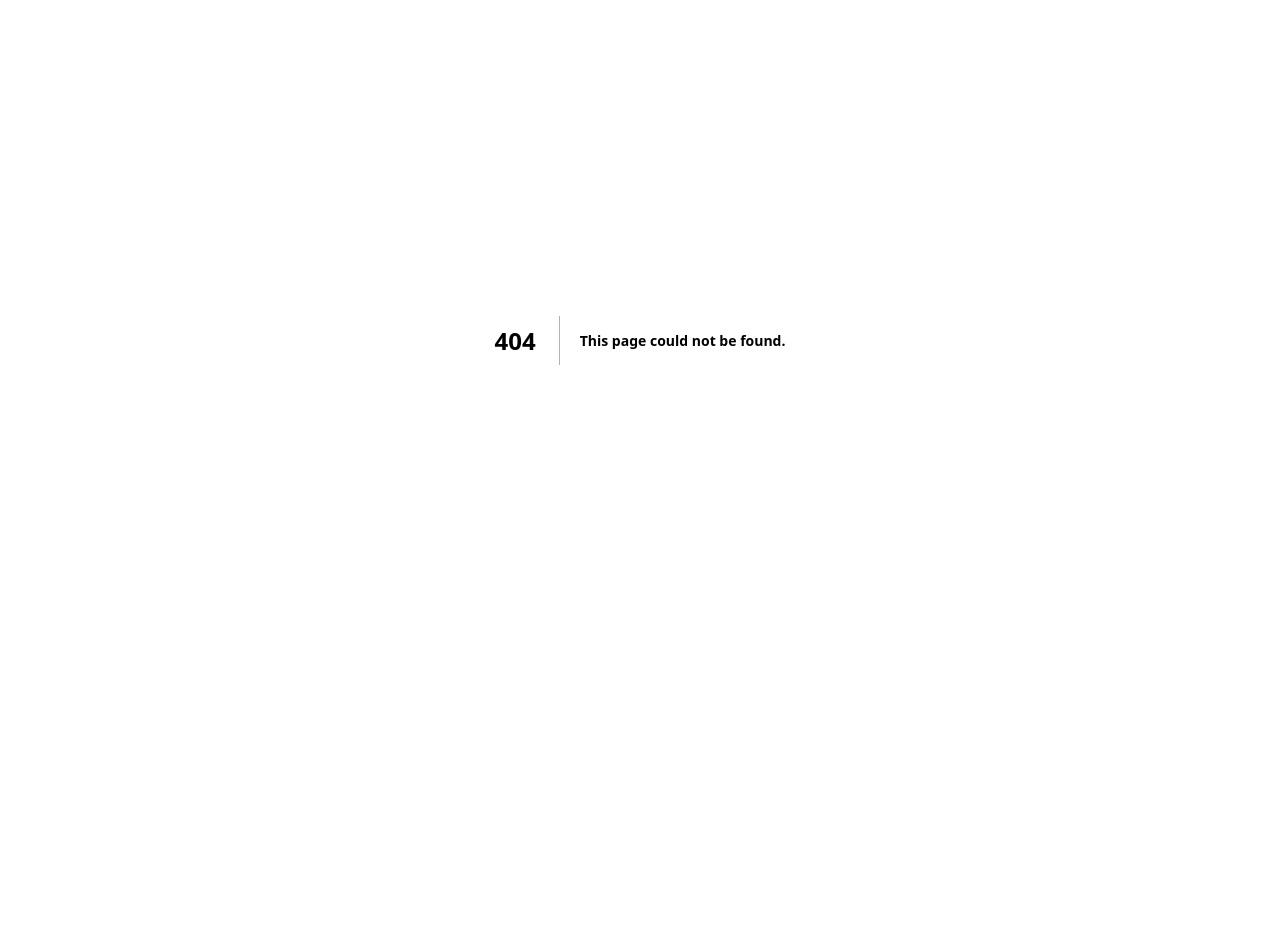
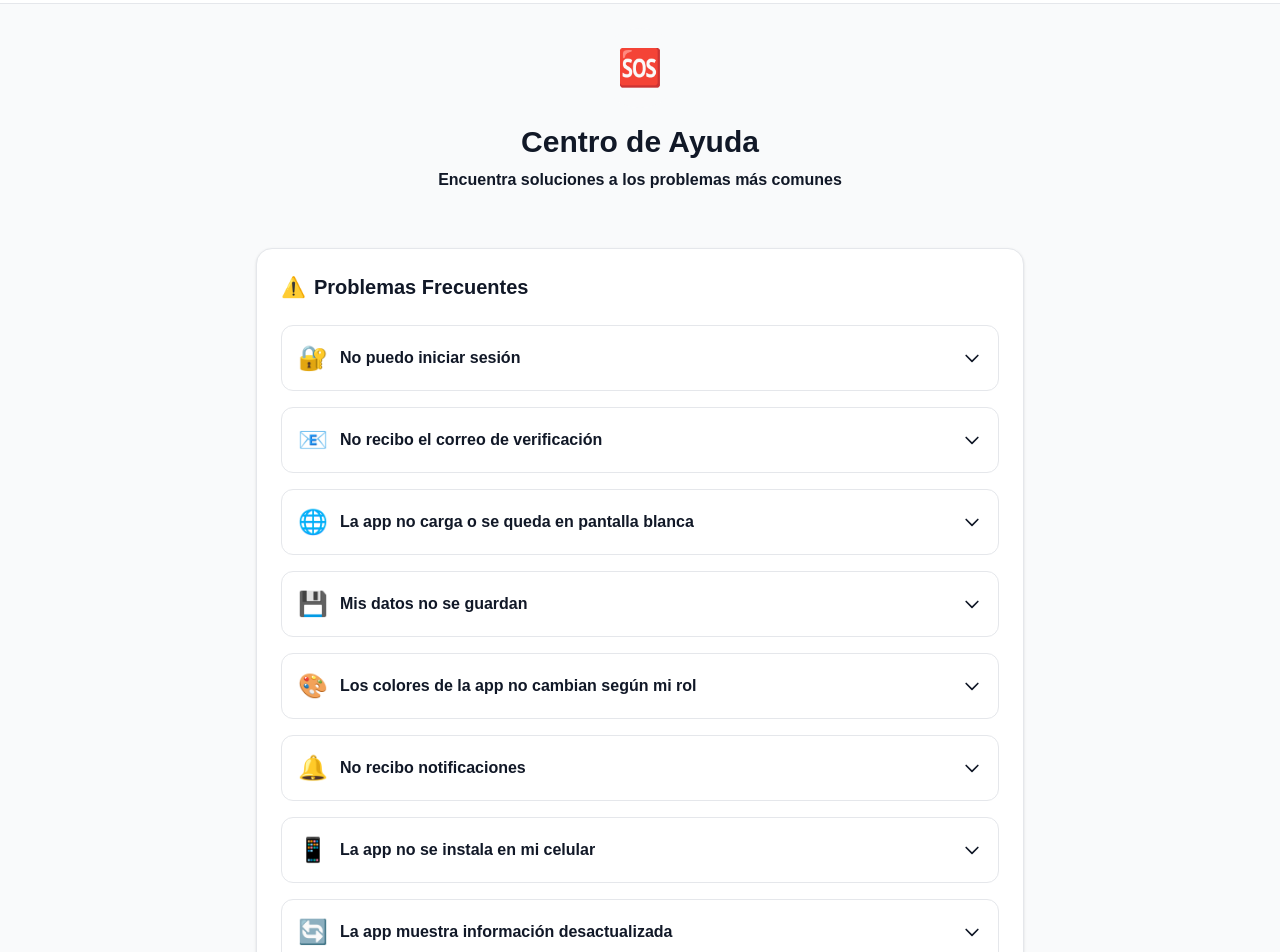
Before and after one commit to vargasabarcavictormanuel073-jpg/Planiverse, a Next.js app in the folder AppNylaMovil/: page /help in a window 1280 px wide. Before the commit this address had no page. Shown: the part 60-1012 px from the top of the page. Before the commit the page ends 800 px from the top, so only its background shows below. Built offline with nearby package versions, Linux system fonts and the light colour scheme; no server answers.

Commit message:
fix: color flash on load + add help page with common errors and support contact

```diff
--- /dev/null
+++ b/AppNylaMovil/app/help/page.tsx
@@ -0,0 +1,172 @@
+'use client';
+
+import AppLayout from '@/components/layout/AppLayout';
+
+const ERRORES_COMUNES = [
+  {
+    emoji: '🔐',
+    titulo: 'No puedo iniciar sesión',
+    descripcion: 'Verifica que tu correo y contraseña sean correctos. Si olvidaste tu contraseña, cierra la app, vuelve a abrirla y usa la opción "¿Olvidaste tu contraseña?" en la pantalla de inicio.',
+  },
+  {
+    emoji: '📧',
+    titulo: 'No recibo el correo de verificación',
+    descripcion: 'Revisa tu carpeta de spam o correo no deseado. Si no aparece, espera unos minutos e intenta reenviar el correo desde la pantalla de inicio de sesión.',
+  },
+  {
+    emoji: '🌐',
+    titulo: 'La app no carga o se queda en pantalla blanca',
+    descripcion: 'Verifica tu conexión a internet. Si el problema persiste, recarga la página (en web) o cierra y vuelve a abrir la app. También puedes limpiar el caché del navegador.',
+  },
+  {
+    emoji: '💾',
+    titulo: 'Mis datos no se guardan',
+    descripcion: 'Asegúrate de tener conexión a internet al guardar. Los datos se sincronizan con la nube en tiempo real. Si usas modo privado/incógnito, los datos no se guardarán localmente.',
+  },
+  {
+    emoji: '🎨',
+    titulo: 'Los colores de la app no cambian según mi rol',
+    descripcion: 'Recarga la página una vez después de iniciar sesión. Los colores se aplican automáticamente según tu rol (Estudiante, Maestro u Otro) al cargar la aplicación.',
+  },
+  {
+    emoji: '🔔',
+    titulo: 'No recibo notificaciones',
+    descripcion: 'Asegúrate de haber aceptado los permisos de notificaciones cuando la app lo solicitó. En tu dispositivo, ve a Configuración > Notificaciones > Planiverse y actívalas.',
+  },
+  {
+    emoji: '📱',
+    titulo: 'La app no se instala en mi celular',
+    descripcion: 'Planiverse es una PWA (app web progresiva). En Android, abre la app en Chrome y toca "Agregar a pantalla de inicio". En iPhone, usa Safari y toca el botón Compartir > "Añadir a pantalla de inicio".',
+  },
+  {
+    emoji: '🔄',
+    titulo: 'La app muestra información desactualizada',
+    descripcion: 'Recarga la página o cierra y vuelve a abrir la app. Si el problema persiste, cierra sesión, vuelve a iniciarla y los datos se sincronizarán desde la nube.',
+  },
+  {
+    emoji: '❌',
+    titulo: 'Error al crear mi cuenta',
+    descripcion: 'Verifica que tu correo sea válido y que la contraseña tenga al menos 6 caracteres. Si el correo ya está registrado, intenta iniciar sesión en lugar de crear una cuenta nueva.',
+  },
+  {
+    emoji: '🚪',
+    titulo: 'No puedo cerrar sesión',
+    descripcion: 'Abre el menú lateral (ícono de tres líneas arriba a la izquierda) y toca "Cerrar sesión" al final del menú. Si no funciona, limpia el caché del navegador.',
+  },
+];
+
+export default function HelpPage() {
+  return (
+    <AppLayout title="Ayuda">
+      <div className="max-w-3xl mx-auto space-y-8">
+
+        {/* Encabezado */}
+        <div className="text-center py-6">
+          <div
+            className="w-20 h-20 rounded-full flex items-center justify-center text-4xl mx-auto mb-4"
+            style={{ backgroundColor: 'var(--color-background)' }}
+          >
+            🆘
+          </div>
+          <h2 className="text-3xl font-bold text-gray-900 dark:text-gray-100 mb-2">
+            Centro de Ayuda
+          </h2>
+          <p className="text-gray-600 dark:text-gray-400">
+            Encuentra soluciones a los problemas más comunes
+          </p>
+        </div>
+
+        {/* Errores comunes */}
+        <div className="bg-white dark:bg-gray-800 rounded-2xl shadow-sm border border-gray-200 dark:border-gray-700 p-6">
+          <h3 className="text-xl font-bold text-gray-900 dark:text-gray-100 mb-6 flex items-center gap-2">
+            <span>⚠️</span> Problemas Frecuentes
+          </h3>
+          <div className="space-y-4">
+            {ERRORES_COMUNES.map((error, i) => (
+              <details
+                key={i}
+                className="group border border-gray-200 dark:border-gray-700 rounded-xl overflow-hidden"
+              >
+                <summary className="flex items-center gap-3 p-4 cursor-pointer hover:bg-gray-50 dark:hover:bg-gray-700 transition-colors list-none">
+                  <span className="text-2xl">{error.emoji}</span>
+                  <span className="flex-1 font-semibold text-gray-900 dark:text-gray-100">
+                    {error.titulo}
+                  </span>
+                  <svg
+                    className="w-5 h-5 text-gray-400 group-open:rotate-180 transition-transform"
+                    fill="none"
+                    stroke="currentColor"
+                    viewBox="0 0 24 24"
+                  >
+                    <path strokeLinecap="round" strokeLinejoin="round" strokeWidth={2} d="M19 9l-7 7-7-7" />
+                  </svg>
+                </summary>
+                <div className="px-4 pb-4 pt-2 bg-gray-50 dark:bg-gray-700/50">
+                  <p className="text-gray-700 dark:text-gray-300 leading-relaxed">
+                    {error.descripcion}
+                  </p>
+                </div>
+              </details>
+            ))}
+          </div>
+        </div>
+
+        {/* Contacto a soporte */}
+        <div className="bg-white dark:bg-gray-800 rounded-2xl shadow-sm border border-gray-200 dark:border-gray-700 p-6">
+          <h3 className="text-xl font-bold text-gray-900 dark:text-gray-100 mb-2 flex items-center gap-2">
+            <span>📞</span> Contactar Soporte
+          </h3>
+          <p className="text-gray-600 dark:text-gray-400 mb-6">
+            ¿No encontraste solución? Nuestro equipo está listo para ayudarte.
+          </p>
+
+          <div className="grid grid-cols-1 sm:grid-cols-2 gap-4">
+            {/* WhatsApp */}
+            <a
+              href="https://wa.me/521XXXXXXXXXX"
+              target="_blank"
+              rel="noopener noreferrer"
+              className="flex items-center gap-4 p-4 rounded-xl border-2 border-green-200 dark:border-green-800 hover:bg-green-50 dark:hover:bg-green-900/20 transition-colors"
+            >
+              <div className="w-12 h-12 bg-green-100 dark:bg-green-900/40 rounded-full flex items-center justify-center text-2xl flex-shrink-0">
+                💬
+              </div>
+              <div>
+                <p className="font-bold text-gray-900 dark:text-gray-100">WhatsApp</p>
+                <p className="text-sm text-gray-600 dark:text-gray-400">+52 1 XXX XXX XXXX</p>
+                <p className="text-xs text-green-600 dark:text-green-400 mt-1">Respuesta en minutos</p>
+              </div>
+            </a>
+
+            {/* Email */}
+            <a
+              href="mailto:soporte@planiverse.app"
+              className="flex items-center gap-4 p-4 rounded-xl border-2 border-blue-200 dark:border-blue-800 hover:bg-blue-50 dark:hover:bg-blue-900/20 transition-colors"
+            >
+              <div className="w-12 h-12 bg-blue-100 dark:bg-blue-900/40 rounded-full flex items-center justify-center text-2xl flex-shrink-0">
+                📧
+              </div>
+              <div>
+                <p className="font-bold text-gray-900 dark:text-gray-100">Correo</p>
+                <p className="text-sm text-gray-600 dark:text-gray-400">soporte@planiverse.app</p>
+                <p className="text-xs text-blue-600 dark:text-blue-400 mt-1">Respuesta en 24 hrs</p>
+              </div>
+            </a>
+          </div>
+
+          {/* Horario */}
+          <div className="mt-4 p-4 bg-gray-50 dark:bg-gray-700/50 rounded-xl">
+            <p className="text-sm text-gray-600 dark:text-gray-400 text-center">
+              🕐 Horario de atención: Lunes a Viernes, 9:00 AM – 6:00 PM (hora México)
+            </p>
+          </div>
+        </div>
+
+        {/* Versión */}
+        <p className="text-center text-xs text-gray-400 dark:text-gray-600 pb-4">
+          Planiverse v1.0.0 · Hecho con ❤️ para estudiantes y maestros
+        </p>
+      </div>
+    </AppLayout>
+  );
+}
--- a/AppNylaMovil/app/layout.tsx
+++ b/AppNylaMovil/app/layout.tsx
@@ -94,7 +94,18 @@ export default function RootLayout({
                   }
 
                   // Cargar tema de color basado en rol
-                  const role = localStorage.getItem('planiverse_role');
+                  // El rol puede estar en 'planiverse_role' o dentro de 'planiverse_profiles'
+                  let role = localStorage.getItem('planiverse_role');
+                  if (!role) {
+                    try {
+                      const session = JSON.parse(localStorage.getItem('planiverse_session') || 'null');
+                      if (session && session.userId) {
+                        const profiles = JSON.parse(localStorage.getItem('planiverse_profiles') || '{}');
+                        const profile = profiles[session.userId];
+                        if (profile && profile.role) role = profile.role;
+                      }
+                    } catch(e) {}
+                  }
                   if (role) {
                     const themes = {
                       student: {
--- a/AppNylaMovil/components/layout/Topbar.tsx
+++ b/AppNylaMovil/components/layout/Topbar.tsx
@@ -235,6 +235,16 @@ function SidebarContent({ onClose }: { onClose: () => void }) {
             </a>
           </div>
         </div>
+
+        <div className="mb-6">
+          <h3 className="text-xs font-semibold text-gray-500 uppercase mb-2">Soporte</h3>
+          <a
+            href="/help"
+            className="block px-3 py-2 rounded-lg hover:bg-gray-100 text-gray-700 transition-colors"
+          >
+            ❓ Ayuda y Errores
+          </a>
+        </div>
       </nav>
 
       <div className="p-4 border-t border-gray-200">
```
